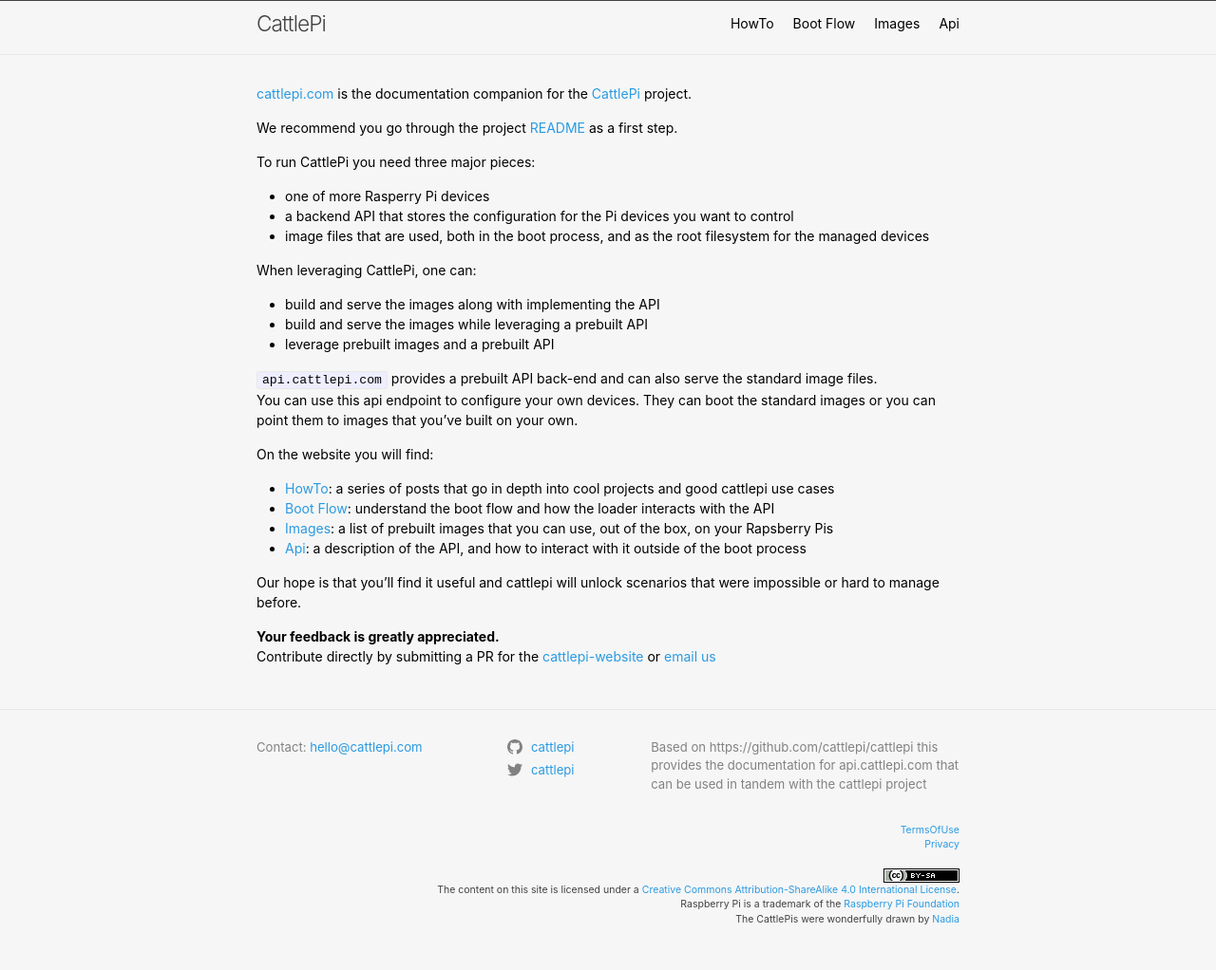
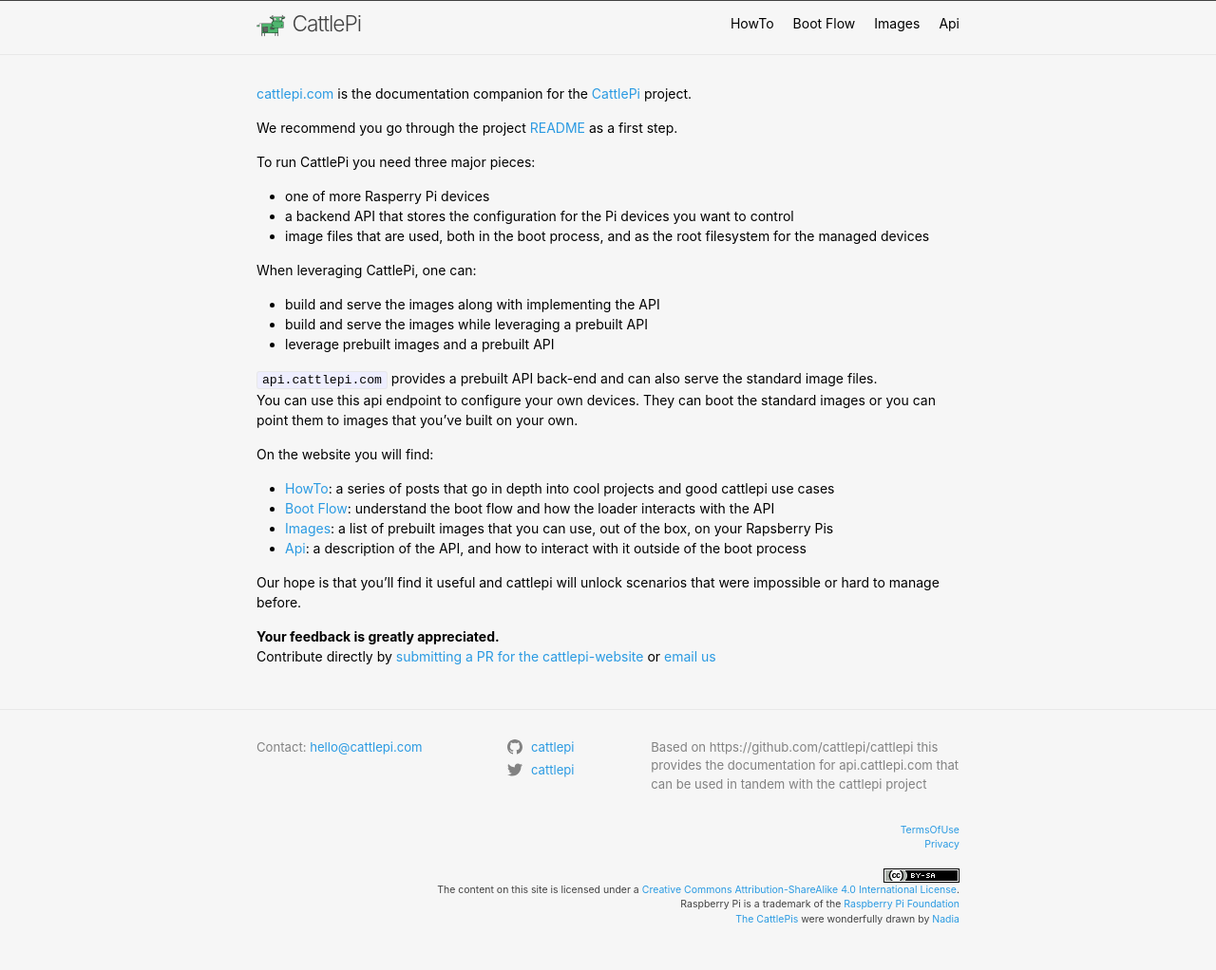
Before and after one commit to cattlepi/cattlepi-website, a Jekyll site: the page built from web/index.md, in a window 1280 px wide. Shown: the whole page at 95% size. Built offline with Jekyll 4.4.1, drawn with Linux system fonts in a browser that asks for light colours.

Commit message:
revamp a little - cattlepis page + swag links + logos

```diff
--- a/web/_includes/footer.html
+++ b/web/_includes/footer.html
@@ -29,7 +29,7 @@
         <br>
         <li><a rel="license" href="http://creativecommons.org/licenses/by-sa/4.0/"><img alt="Creative Commons License" style="border-width:0" src="/assets/80x15.png" /></a><br />The content on this site is licensed under a <a rel="license" href="http://creativecommons.org/licenses/by-sa/4.0/">Creative Commons Attribution-ShareAlike 4.0 International License</a>.</li>
         Raspberry Pi is a trademark of the <a href="https://www.raspberrypi.org/">Raspberry Pi Foundation</a><br>
-        The CattlePis were wonderfully drawn by <a href="https://nadiabarbu.com/">Nadia</a>
+        <a class="page-link" href="{{ "/cattlepis/" | relative_url }}">The CattlePis</a> were wonderfully drawn by <a href="https://nadiabarbu.com/">Nadia</a>
       </ul>
     </div>
 
--- a/web/_includes/header.html
+++ b/web/_includes/header.html
@@ -3,7 +3,9 @@
   <div class="wrapper">
     {%- assign default_paths = site.pages | map: "path" -%}
     {%- assign page_paths = site.header_pages | default: default_paths -%}
-    <a class="site-title" rel="author" href="{{ "/" | relative_url }}">{{ site.title | escape }}</a>
+    <a class="site-title" rel="author" href="{{ "/" | relative_url }}">
+    <img src="/assets/logo32.png">
+    {{ site.title | escape }}</a>
 
     {%- if page_paths -%}
       <nav class="site-nav">
--- a/web/index.md
+++ b/web/index.md
@@ -31,4 +31,4 @@
 Our hope is that you'll find it useful and cattlepi will unlock scenarios that were impossible or hard to manage before.
 
 **Your feedback is greatly appreciated.**
-Contribute directly by submitting a PR for the [cattlepi-website](https://github.com/cattlepi/cattlepi-website) or [email us](mailto:hello@cattlepi.com)
+Contribute directly by [submitting a PR for the cattlepi-website](https://github.com/cattlepi/cattlepi-website) or [email us](mailto:hello@cattlepi.com)
```
Also changed, not shown: web/cattlepis.md (added, +22 -0 lines), web/assets/cattlepis0.png (added), web/assets/cattlepis0_small.png (added), web/assets/cattlepis1.png (added), web/assets/cattlepis1_small.png (added), web/assets/cattlepis2.png (added), web/assets/cattlepis2_small.png (added), web/assets/logo100.png (added), web/assets/logo32.png (added).
